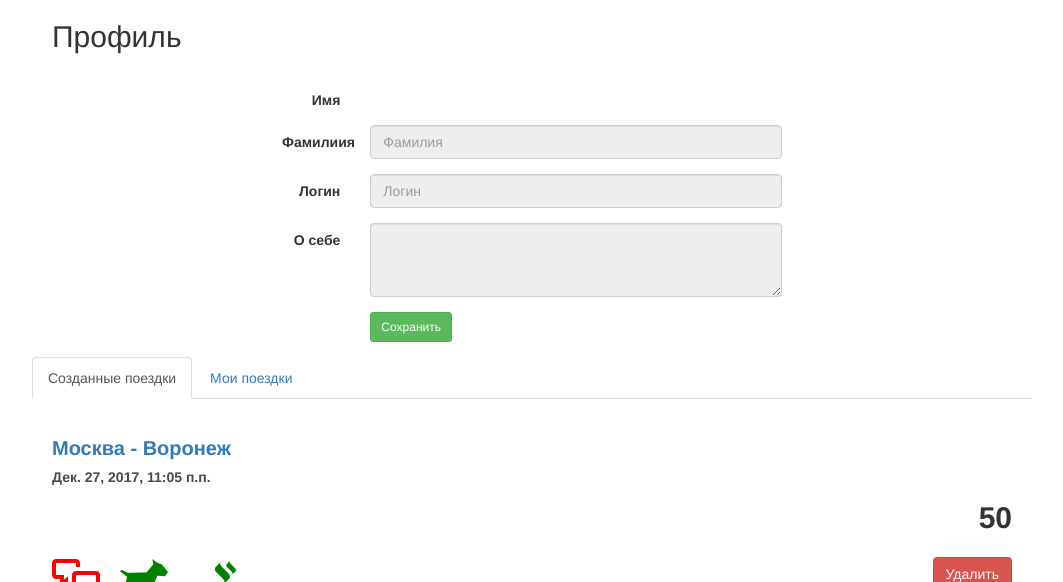
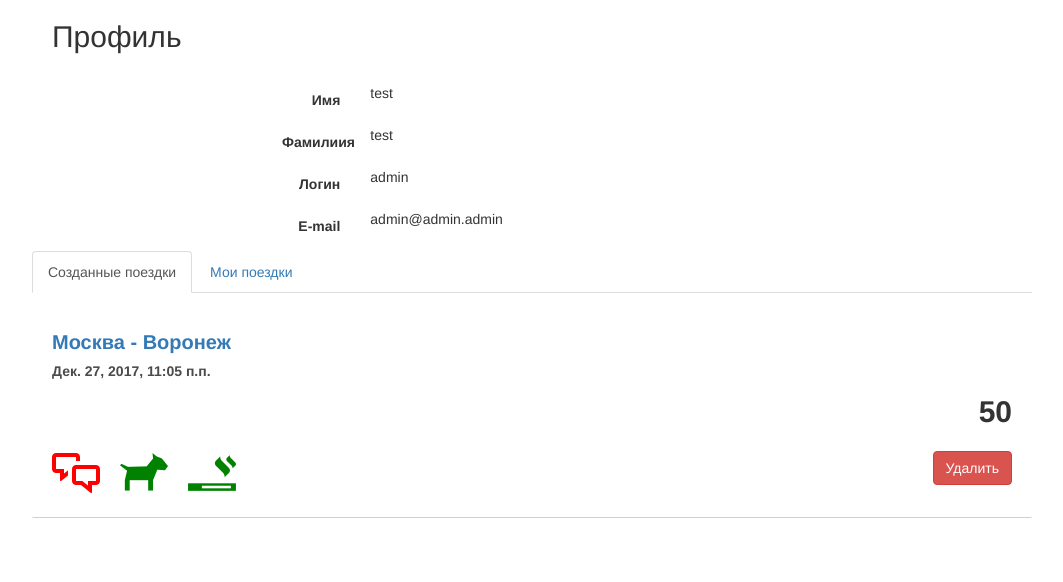
Before and after one commit to amm-poiais/brusentsev_kapranchikova, a Django app: page /profile in a window 1280 px wide. Shown: the part 79-661 px from the top of the page, without its empty margins (108-1171 px from the left). Run offline with Django 3.2, Linux system fonts and the light colour scheme; a user stored in the database is signed in; data comes from the database, SQL or seed files in the repository; both versions use the stored data as it was after the commit; some libraries are stand-ins or nearby versions.

Commit message:
add user's information in profile

```diff
--- a/JointTripApp/templates/JointTripApp/profile.html
+++ b/JointTripApp/templates/JointTripApp/profile.html
@@ -34,6 +34,7 @@
                 <div class="form-group">
                     <label for="inputName" class="col-sm-2 control-label">Имя</label>
                     <div class="col-sm-10">
+                        {{ traveler.name }}
 {#                        <input type="text" class="form-control" placeholder="Имя" name="name" disabled>#}
                     </div>
                 </div>
@@ -41,28 +42,31 @@
                 <div class="form-group">
                     <label for="inputSurname" class="col-sm-2 control-label">Фамилиия</label>
                     <div class="col-sm-10">
-                        <input type="text" class="form-control" placeholder="Фамилия" name="surname" disabled>
+                        {{ traveler.surname }}
+{#                        <input type="text" class="form-control" placeholder="Фамилия" name="surname" disabled>#}
                     </div>
                 </div>
                 <div class="form-group">
                     <label for="inputLogin" class="col-sm-2 control-label">Логин</label>
                     <div class="col-sm-10">
-                        <input type="text" class="form-control" placeholder="Логин" name="login" readonly>
+                        {{ traveler.user.username }}
+{#                        <input type="text" class="form-control" placeholder="Логин" name="login" readonly>#}
                     </div>
                 </div>
-                <div class="form-group">
-                    <label for="inputComment" class="col-sm-2 control-label">О себе</label>
+               <div class="form-group">
+                    <label for="inputLogin" class="col-sm-2 control-label">E-mail</label>
                     <div class="col-sm-10">
-                        <textarea class="form-control" rows="3" name="comment" readonly></textarea>
+                        {{ traveler.user.email }}
+{#                        <input type="text" class="form-control" placeholder="Логин" name="login" readonly>#}
                     </div>
                 </div>
 
-                <div class="form-group">
-                    <div class="col-sm-offset-2 col-sm-10">
-                        <button type="submit" class="btn btn-success btn-sm">Сохранить</button>
-
-                    </div>
-                </div>
+{#                <div class="form-group">#}
+{#                    <div class="col-sm-offset-2 col-sm-10">#}
+{#                        <button type="submit" class="btn btn-success btn-sm">Сохранить</button>#}
+{##}
+{#                    </div>#}
+{#                </div>#}
             </form>
         </div>
 
--- a/JointTripApp/views.py
+++ b/JointTripApp/views.py
@@ -130,8 +130,10 @@ def addtrip(request):
 def profile(request):
     if request.user.is_authenticated:
         trips = Trip.objects.filter(owner__user=auth.get_user(request))
+        traveler = Traveler.objects.filter(user=auth.get_user(request))[0]
         return render(request, 'JointTripApp/profile.html', {
-            "trips": trips
+            "trips": trips,
+            "traveler": traveler
             # 'user': auth.get_user(request)
         })
     else:
```
Also changed, not shown: db.sqlite3.
